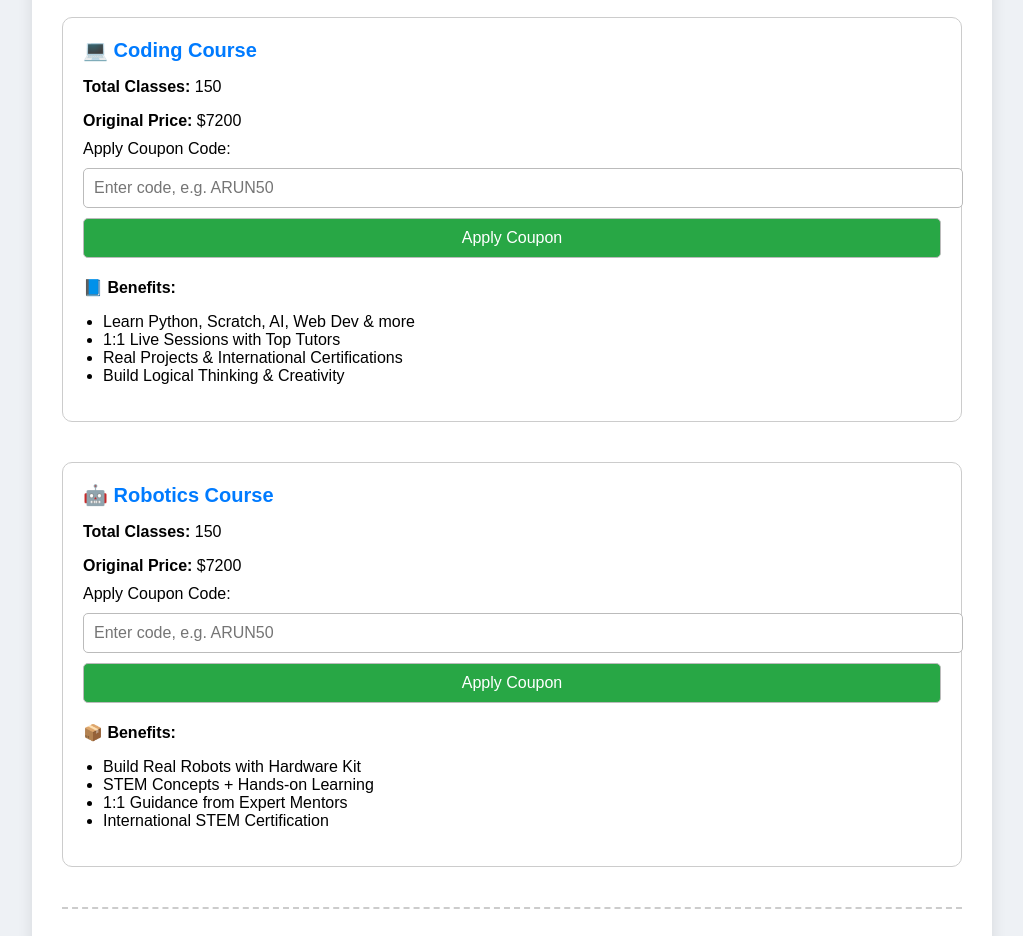
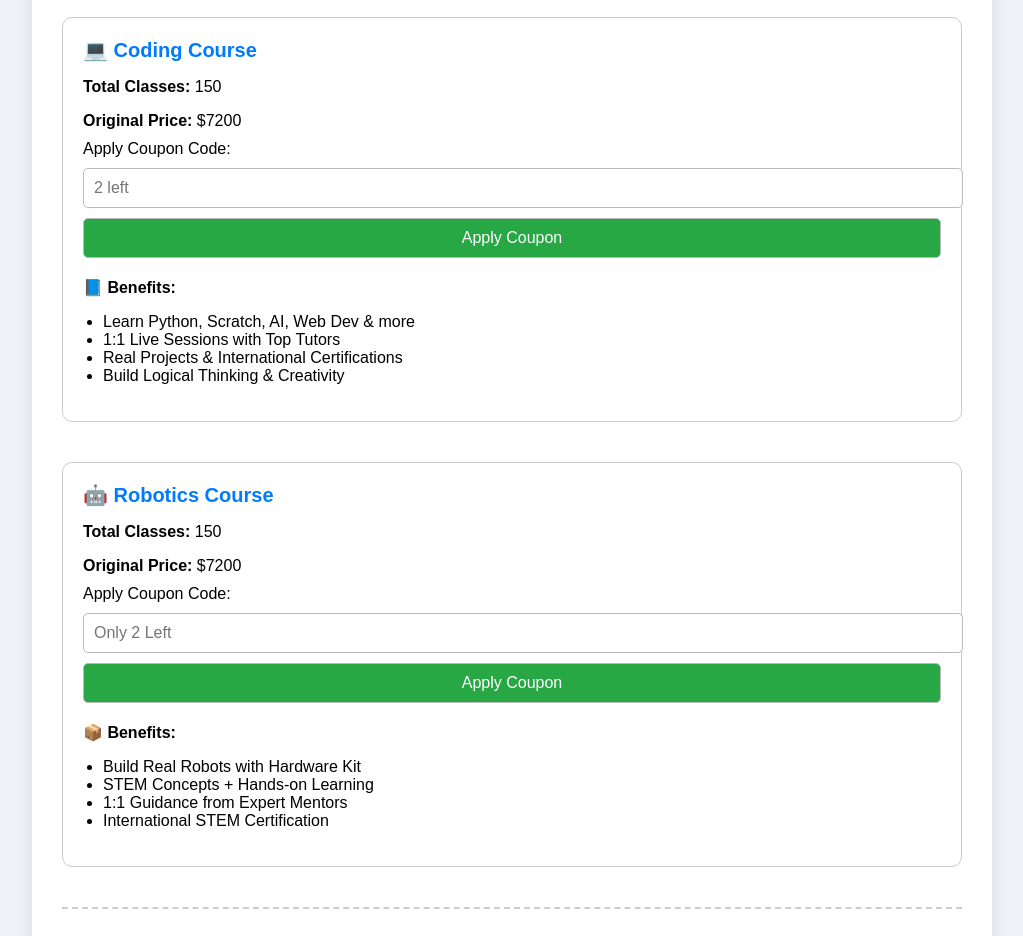
Before and after one commit to arunjackson/Brightchampscode, a plain HTML site: page index.html in a window 1280 px wide. Shown: the part 161-1097 px from the top of the page, without its empty margins (128-1151 px from the left). Drawn offline with Linux system fonts and the light colour scheme.

Commit message:
Update index.html

```diff
--- a/index.html
+++ b/index.html
@@ -100,7 +100,7 @@
       <p class="info"><strong>Original Price:</strong> $7200</p>
 
       <label for="couponCoding">Apply Coupon Code:</label>
-      <input type="text" id="couponCoding" placeholder="Enter code, e.g. ARUN50">
+      <input type="text" id="couponCoding" placeholder="2 left">
       <button onclick="applyCoupon('coding')">Apply Coupon</button>
 
       <div class="price-box" id="priceCoding"></div>
@@ -124,7 +124,7 @@
       <p class="info"><strong>Original Price:</strong> $7200</p>
 
       <label for="couponRobotics">Apply Coupon Code:</label>
-      <input type="text" id="couponRobotics" placeholder="Enter code, e.g. ARUN50">
+      <input type="text" id="couponRobotics" placeholder="Only 2 Left">
       <button onclick="applyCoupon('robotics')">Apply Coupon</button>
 
       <div class="price-box" id="priceRobotics"></div>
@@ -165,6 +165,8 @@
       const originalPrice = 7200;
       const discountedPrice = 2439;
       const couponCode = 'ARUN50';
+      const validi = 'Expires in one hour'
+
 
       const inputId = course === 'coding' ? 'couponCoding' : 'couponRobotics';
       const priceId = course === 'coding' ? 'priceCoding' : 'priceRobotics';
@@ -179,6 +181,8 @@
 
       if (input === couponCode) {
         priceBox.innerHTML = `🎉 <strong>Discounted Price:</strong> <span class="discounted">$${discountedPrice.toFixed(2)}</span>`;
+         <div> validi <div>
+
       } else {
         errorBox.innerText = '❌ Invalid coupon code.';
       }
```
